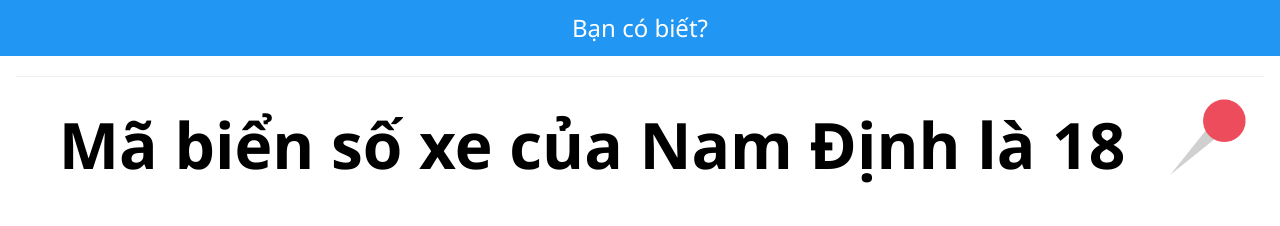
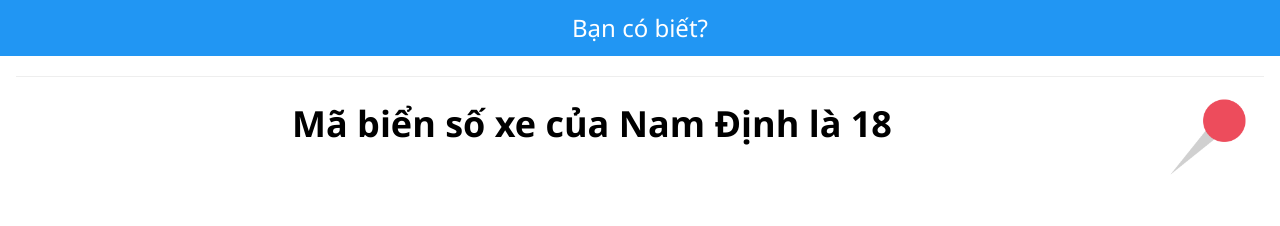
Before and after one commit to okngay/kienthucvui, a plain HTML site: page index.html in a window 1280 px wide. Drawn offline with nearby package versions, Linux system fonts and the light colour scheme.

Commit message:
Add files via upload

```diff
--- a/index.html
+++ b/index.html
@@ -11,7 +11,7 @@
             <h3>Bạn có biết?</h3> </header>
         <div class="w3-container w3-animate-opacity">
             <hr> <img src="img/1.png" id="hinhanh" class="w3-right w3-margin-right w3-animate-top" style="width:80px">
-            <h1 class="w3-center w3-jumbo"> <b> Mã biển số xe của Nam Định là 18 <br></h1>
+            <h1 class="w3-center "> <b> Mã biển số xe của Nam Định là 18 <br></h1>
             <br> </div>
     </div>
 </body>
```
